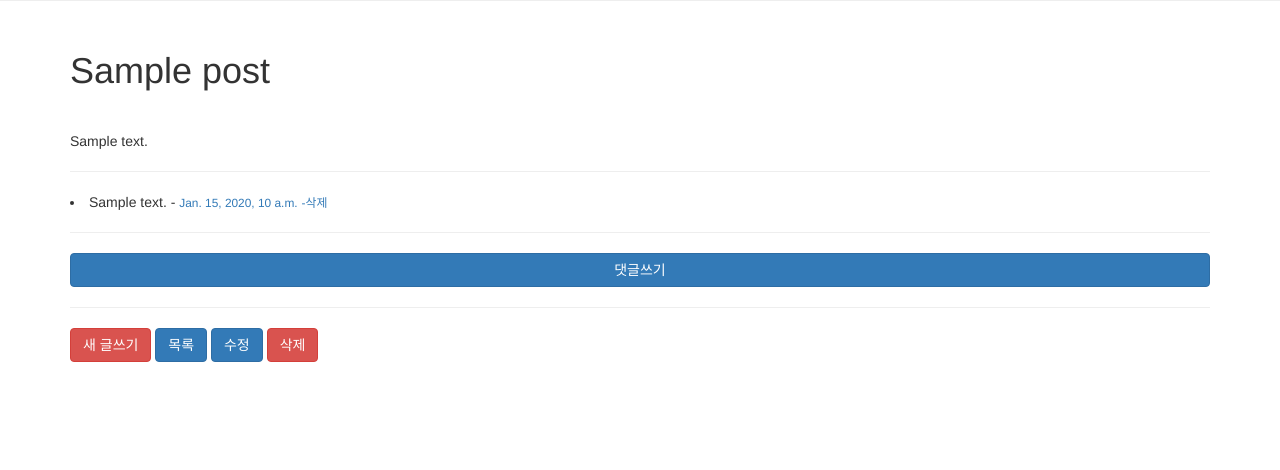
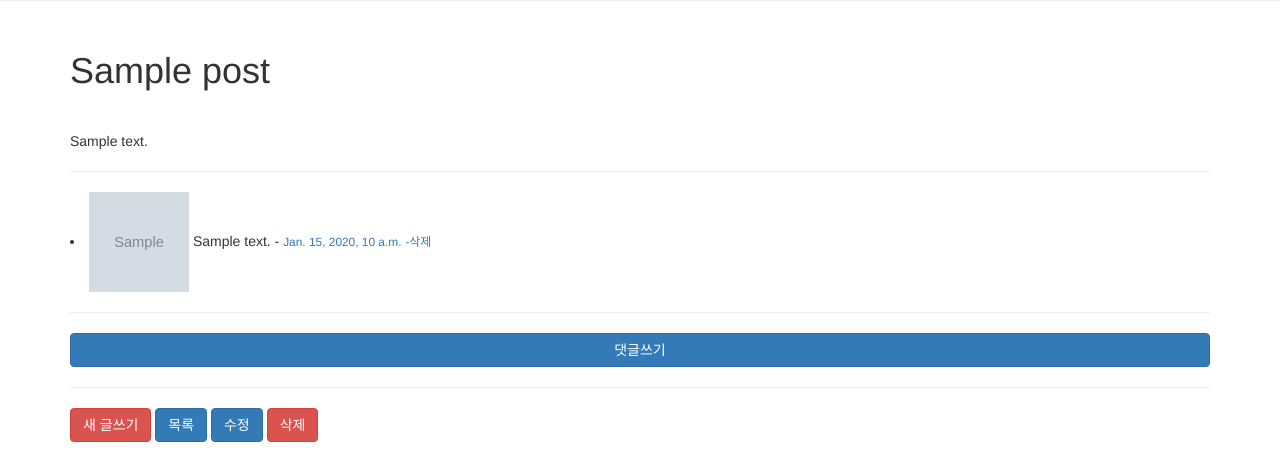
Before and after one commit to baidoosik/askdjango-front, a Django app: page /post/1/ in a window 1280 px wide. Shown: the part 330-800 px from the top of the page. Run offline with Django 3.2, Linux system fonts and the light colour scheme; tables that the repository leaves empty hold one stand-in row (values such as "Sample post"); grey boxes marked "Sample" are stand-in pictures; some libraries are stand-ins or nearby versions.

Commit message:
댓글에 이미지 보이기

```diff
--- a/blog/templates/blog/_comment.html
+++ b/blog/templates/blog/_comment.html
@@ -1,4 +1,7 @@
 <li id="comment-{{ comment.id }}">
+    {% if comment.photo %}
+        <img src="{{ comment.photo.url }}" width="100px" height="100px"/>
+    {% endif %}
     {{ comment.message }}
     &dash;
     <a href="{% url "blog:comment_edit" comment.post.id comment.id %}"
```
Also changed, not shown: media/basketcount_logo.png (deleted), media/basketcount_logo_6hbdACi.png (deleted), media/basketcount_logo_i4wJpI7.png (deleted), media/basketcount_logo_wscztuj.png (deleted), media/basketcount_logo_z2gyovE.png (deleted), media/linux.png (deleted), 1 other file.
